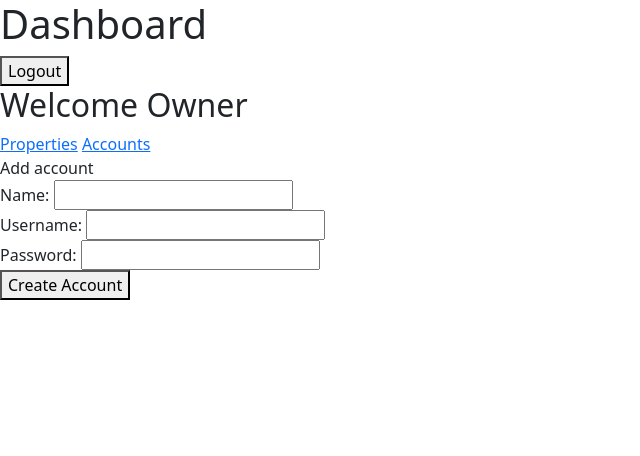
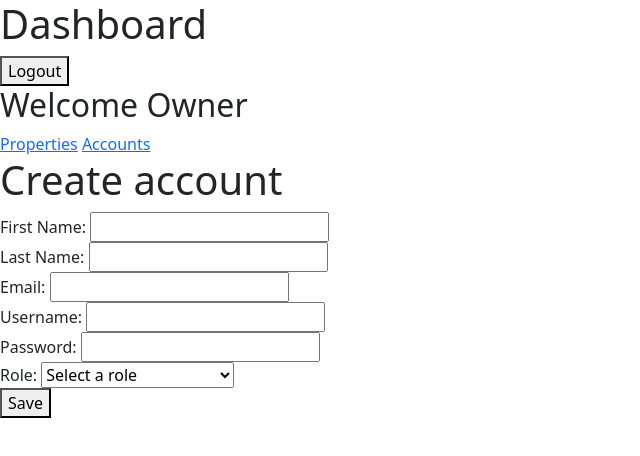
Before and after one commit to kemoycampbell/myProperty, a SvelteKit app in the folder code/: page /dashboard/owner/accounts/add in a window 1280 px wide. Shown: the top 456 px of the page, without its empty margins (0-640 px from the left). Built offline with nearby package versions, Linux system fonts and the light colour scheme.

Commit message:
Workflow of accounts and login which is now redirected to the different views is complete

```diff
--- a/code/src/lib/server/services/userService.ts
+++ b/code/src/lib/server/services/userService.ts
@@ -6,12 +6,11 @@ import jwt from "../jwt/jwt";
 import type { IUser } from "../models/entity/User/IUser";
 import type { RoleRepository } from "../repositories/role/RoleRepository";
 
-
 export class UserService {
     private readonly PASSWORD_SALT_ROUNDS = 10;
     private readonly UNAUTHORIZED_STATUS = 401;
 
-    private repository: IUserRepository
+    private repository: IUserRepository;
     private roleRepository: RoleRepository;
 
     constructor(repository: IUserRepository, roleRepository: RoleRepository) {
@@ -20,75 +19,66 @@ export class UserService {
     }
 
     /**
-     * This method takes a username and password then attempt to authenticate the user
-     * If the user is authenticated, a jwt token is returned else an exception is thrown
+     * This method takes a username and password then attempts to authenticate the user.
+     * If the user is authenticated, a JWT token is returned; otherwise, an exception is thrown.
      * @param username
      * @param password
-     * @returns
+     * @returns A JWT token for the authenticated user.
      */
-    async authenticate(username: string, password: string): Promise<string>
-    {
-        if(!username || !password) {
+    async authenticate(username: string, password: string): Promise<string> {
+        if (!username || !password) {
             throw new UserException("Username and password are required", this.UNAUTHORIZED_STATUS);
         }
 
-        //attempt to find the username. UserException will be thrown if the username is not found
         const user = await this.repository.findByUsername(username);
 
-
-        if(!user) {
+        if (!user) {
             throw new UserException("Invalid credential", this.UNAUTHORIZED_STATUS);
         }
 
-        //compare the password hashes
         const match = await bcrypt.compare(password, user.password);
 
-        if(!match) {
+        if (!match) {
             throw new UserException("Invalid credential", this.UNAUTHORIZED_STATUS);
         }
-
-        //created the jwt payload with selected data
 
         const payload = {
             username: user.username,
             role: user.role.name,
             id: user.id,
-            firstName:user.firstName,
-            lastName:user.lastName,
-            email:user.email
-        }
+            firstName: user.firstName,
+            lastName: user.lastName,
+            email: user.email
+        };
 
-
-        //return a jwt generated token for the user
         return jwt.generate(payload);
     }
 
     /**
-     * This method takes username, password, role and register the user to the system
-     * @param username
-     * @param password
-     * @param role
-     * @returns
+     * This method takes a username, password, role, and registers the user in the system.
+     * @param first - First name of the user.
+     * @param last - Last name of the user.
+     * @param email - Email of the user.
+     * @param username - Username of the user.
+     * @param password - Password of the user.
+     * @param role - Role of the user (e.g., ADMIN, TENANT, etc.).
+     * @returns A JWT token for the newly registered user.
      */
-    async register(first:string, last:string, email:string,username: string, password: string, role:RoleType):Promise<string>
-    {
-        if(!first || !last) {
+    async register(first: string, last: string, email: string, username: string, password: string, role: RoleType): Promise<string> {
+        if (!first || !last) {
             throw new UserException("First and last name are required", 400);
         }
-        if(!email) {
+        if (!email) {
             throw new UserException("Email is required", 400);
         }
-
-        if(!username || !password) {
+        if (!username || !password) {
             throw new UserException("Username and password are required", 400);
         }
-        if(!role) {
+        if (!role) {
             throw new UserException("Role is required", 400);
         }
 
-        //hash the password
         password = await bcrypt.hash(password, this.PASSWORD_SALT_ROUNDS);
-        console.log(role);
         const roleEntity = await this.roleRepository.findByName(role);
 
         const user = {
@@ -99,34 +89,62 @@ export class UserService {
             lastName: last,
             email: email
         };
+
         const res = await this.repository.save(user);
 
         const payload = {
             username: res.username,
             role: res.role.name,
             id: res.id,
-            firstName:res.firstName,
-            lastName:res.lastName,
-            email:res.email
-        }
+            firstName: res.firstName,
+            lastName: res.lastName,
+            email: res.email
+        };
 
-        //return a jwt generated token for the user
         return jwt.generate(payload);
     }
 
-    async getByUsername(username:string):Promise<IUser>{
+    /**
+     * Get all users in the system.
+     * @returns An array of all users.
+     */
+    async getAllUsers(): Promise<IUser[]> {
+        const users = await this.repository.find();
+
+        if (!users || users.length === 0) {
+            throw new UserException("No users found", 404);
+        }
+
+        return users;
+    }
+
+    /**
+     * Get a user by their username.
+     * @param username - The username of the user.
+     * @returns The user object.
+     */
+    async getByUsername(username: string): Promise<IUser> {
         return await this.repository.findByUsername(username);
     }
 
-    async getById(id:string):Promise<IUser>{
+    /**
+     * Get a user by their ID.
+     * @param id - The ID of the user.
+     * @returns The user object.
+     */
+    async getById(id: string): Promise<IUser> {
         const res = await this.repository.findOne({ where: { id } });
-        if(!res)
+        if (!res) {
             throw new UserException(`User with id ${id} not found`, 404);
+        }
         return res;
     }
 
-    //for now we will just delete. But we will need to perform some
-    //type of validation when deleting a user
+    /**
+     * Delete a user by their ID.
+     * @param id - The ID of the user.
+     * @returns A boolean indicating whether the deletion was successful.
+     */
     async delete(id: string): Promise<boolean> {
         const res = await this.repository.delete({ id: id });
         return res.affected !== null && res.affected === 1;
--- /dev/null
+++ b/code/src/routes/api/user/+server.ts
@@ -0,0 +1,15 @@
+import database from "$lib/server/database/database";
+import { UserRepository } from "$lib/server/repositories/user/UserRepository";
+import { RoleRepository } from "$lib/server/repositories/role/RoleRepository";
+import { UserService } from "$lib/server/services/userService";
+import { processAPIRequest } from "../../../middleware/apiResponse";
+import { json } from '@sveltejs/kit';
+
+const userRepository = new UserRepository(database.createQueryRunner());
+const roleRepository = new RoleRepository(database.createQueryRunner());
+const userService = new UserService(userRepository, roleRepository);
+
+export const GET = processAPIRequest(async () => {
+    const users = await userService.getAllUsers();
+    return json({ status: 200, users });
+});
--- a/code/src/routes/dashboard/owner/accounts/add/+page.svelte
+++ b/code/src/routes/dashboard/owner/accounts/add/+page.svelte
@@ -1,27 +1,64 @@
 <script>
     import { goto } from "$app/navigation";
 
-	let name = '';
+    let firstName = '';
+    let lastName = '';
+    let email = '';
     let username = '';
     let password = '';
+    let role = '';
 
-	function handleSubmit() {
+    const roles = ['owner', 'tenant', 'maintenance manager', 'maintenance operator'];
+
+    async function handleRegister() {
+        const res = await fetch('http://localhost:5173/api/auth/register', {
+            method: 'POST',
+            headers: {
+                'Content-Type': 'application/json'
+            },
+            body: JSON.stringify({
+                firstName,
+                lastName,
+                email,
+                username,
+                password,
+                role
+            })
+        });
+
+        if (res.ok) {
             goto('/dashboard/owner/accounts');
+        } else {
+            console.error('Failed to register');
+        }
     }
 </script>
 
-<span>Add account</span>
+<div>
+    <h1>Create account</h1>
 
-<form on:submit|preventDefault={handleSubmit}>
+    <form on:submit|preventDefault={handleRegister}>
         <label>
-		Name:
-		<input bind:value={name} required />
+            First Name:
+            <input type="text" bind:value={firstName} required />
+        </label>
+        <br />
+
+        <label>
+            Last Name:
+            <input type="text" bind:value={lastName} required />
+        </label>
+        <br />
+
+        <label>
+            Email:
+            <input type="email" bind:value={email} required />
         </label>
         <br />
 
         <label>
             Username:
-		<input bind:value={username} required />
+            <input type="text" bind:value={username} required />
         </label>
         <br />
 
@@ -31,5 +68,17 @@
         </label>
         <br />
 
-	<button type="submit">Create Account</button>
+        <label>
+            Role:
+            <select bind:value={role} required>
+                <option value="" disabled selected>Select a role</option>
+                {#each roles as roleOption}
+                    <option value={roleOption}>{roleOption}</option>
+                {/each}
+            </select>
+        </label>
+        <br />
+
+        <button type="submit">Save</button>
     </form>
+</div>
```
Also changed, not shown: code/src/routes/+page.svelte (+20 -0 lines), code/src/routes/dashboard/owner/accounts/+page.svelte (+23 -11 lines). Lines whose indentation alone changed are shown as unchanged.
